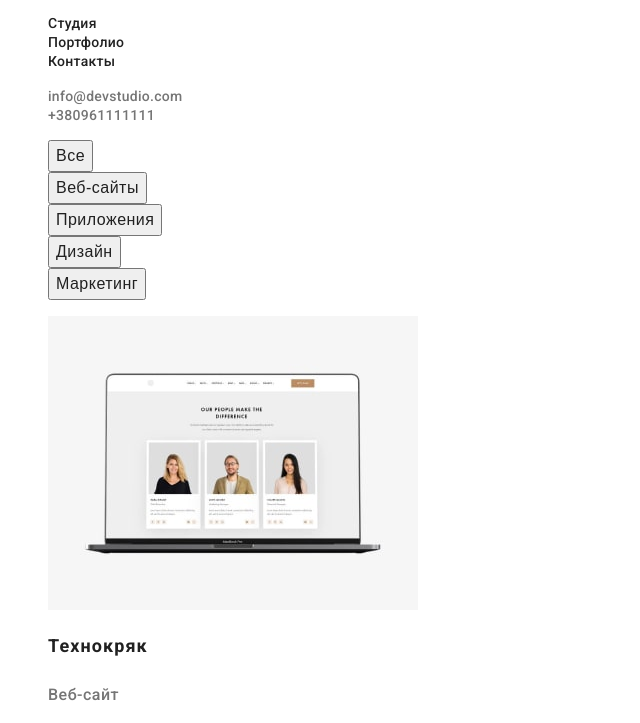
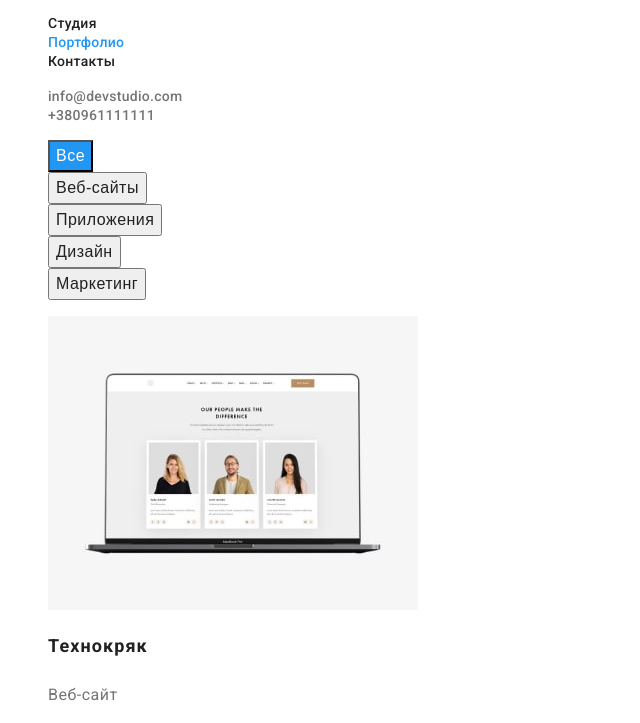
Before and after one commit to serega-shvabovskyi/goit-markup-hw-02, a plain HTML site: page Portfolio.html in a window 1280 px wide. Shown: the part 41-764 px from the top of the page, without its empty margins (0-640 px from the left). Drawn offline with Linux system fonts and the light colour scheme.

Commit message:
Странички сайта с правками
Внес правки после проверки ментором ДЗ №2

```diff
--- a/Portfolio.html
+++ b/Portfolio.html
@@ -1,5 +1,5 @@
 <!DOCTYPE html>
-<html lang="en">
+<html lang="ru">
 <head>
     <meta charset="UTF-8">
     <meta http-equiv="X-UA-Compatible" content="IE=edge">
@@ -7,18 +7,18 @@
     <title>Portfolio</title>
     <link rel="preconnect" href="https://fonts.googleapis.com">
     <link rel="preconnect" href="https://fonts.gstatic.com" crossorigin>
-    <link href="https://fonts.googleapis.com/css2?family=Raleway:wght@700&family=Roboto:wght@500;700;900&display=swap"
-        rel="stylesheet">
+    <link href="https://fonts.googleapis.com/css2?family=Raleway:wght@700&family=Roboto:wght@400;500;700;900&display=swap"
+    rel="stylesheet">
     <link rel="stylesheet" href="./css/style.css">
 </head>
 <body>
     <!--Шапка сайта WebStudio-->
-    <header class="header">
+    <header class="header-portfolio">
         <nav class="header-nav">
             <a class="header-link link" href="./Portfolio.html">Web<span class="studio-text-dark">Studio</span> </a>
             <ul class="nav-list list">
                 <li class="nav-item"><a class="nav-link link" href="./index.html">Студия</a></li>
-                <li class="nav-item"><a class="nav-link link" href="">Портфолио</a></li>
+                <li class="nav-item"><a class="nav-link link active-link" href="">Портфолио</a></li>
                 <li class="nav-item"><a class="nav-link link" href="">Контакты</a></li>
             </ul>
         </nav>
@@ -30,17 +30,15 @@
 <main>
     <!--Портфолио сайта-->
 <section class="portfolio">
-    <h1 class=" portfolio-title visually-hidden">Какие услуги мы предоставляем</h1>
+    <h1 class="portfolio-title visually-hidden">Какие услуги мы предоставляем</h1>
     <ul class="portfolio-list list">
-        <li><button class="button-text-portfolio pointer" type="button">Все</button></li>
+        <li><button class="button-text-portfolio pointer portfolio-active-link" type="button">Все</button></li>
         <li><button class="button-text-portfolio pointer" type="button">Веб-сайты</button></li>
         <li><button class="button-text-portfolio pointer" type="button">Приложения</button></li>
         <li><button class="button-text-portfolio pointer" type="button">Дизайн</button></li>
         <li><button class="button-text-portfolio pointer" type="button">Маркетинг</button></li>
     </ul>
-</section>
 <!--Образцы наших работ-->
-<section class="samples">
     <ul class="samples-list list">
         <li class="samples-item">
             <img src="./images/img-min.jpg" alt="image of site">
```
Also changed, not shown: index.html (+3 -3 lines).
